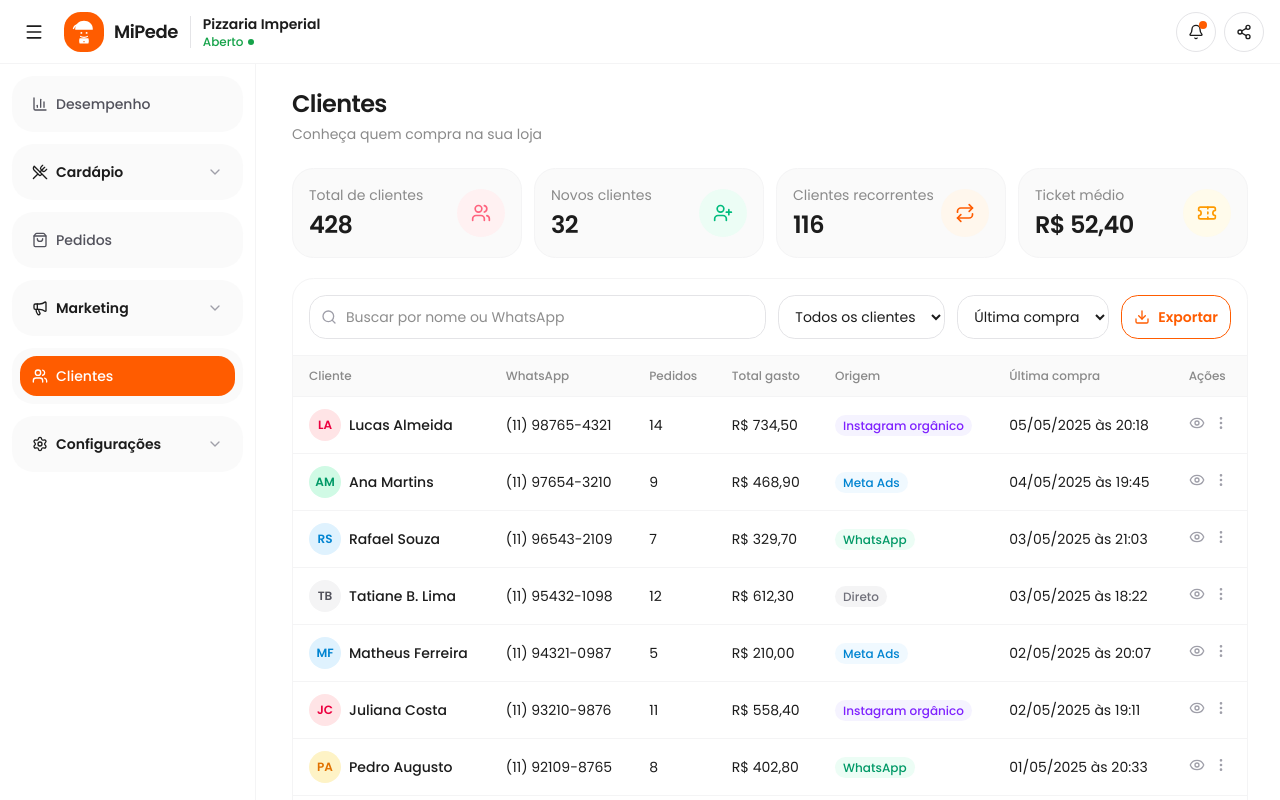
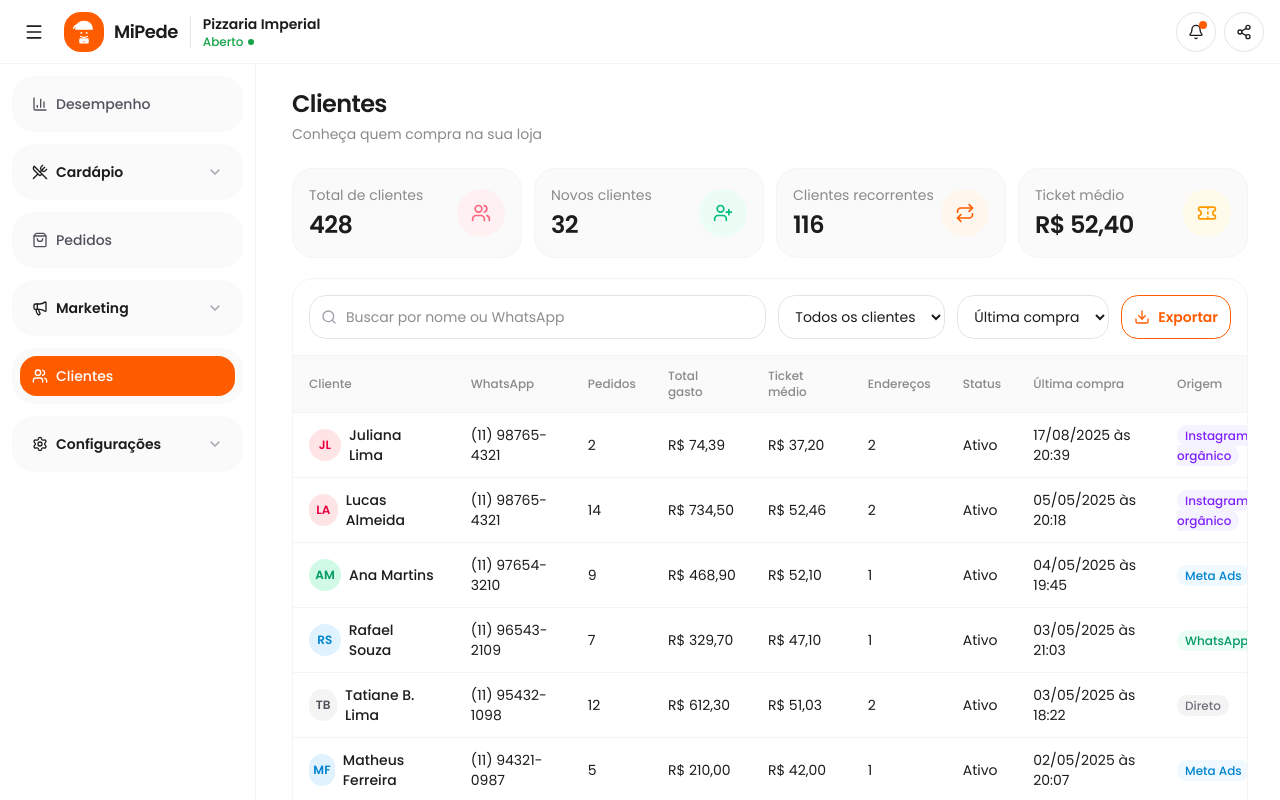
Before and after one commit to igorrodriguesmibusca-design/mipede-web, a Next.js app: page /admin/clientes in a window 1280 px wide. Shown: the top 800 px of the page. Built offline with nearby package versions, Linux system fonts and the light colour scheme.

Commit message:
refactor(admin): align customer data across order flows

```diff
--- a/src/app/admin/clientes/page.tsx
+++ b/src/app/admin/clientes/page.tsx
@@ -65,10 +65,10 @@ export default function CustomersPage() {
         </div>
 
         <div className="overflow-x-auto">
-          <table className="w-full min-w-[860px] text-left text-sm">
+          <table className="w-full min-w-[1080px] text-left text-sm">
             <thead className="bg-zinc-50 text-xs text-subtle">
               <tr>
-                {["Cliente", "WhatsApp", "Pedidos", "Total gasto", "Origem", "Última compra", "Ações"].map(
+                {["Cliente", "WhatsApp", "Pedidos", "Total gasto", "Ticket médio", "Endereços", "Status", "Última compra", "Origem", "Ações"].map(
                   (head) => (
                     <th key={head} className="px-4 py-3 font-medium">
                       {head}
@@ -96,12 +96,15 @@ export default function CustomersPage() {
                   <td className="px-4 py-3">{customer.phone}</td>
                   <td className="px-4 py-3">{customer.orders}</td>
                   <td className="px-4 py-3">{formatCurrency(customer.spent)}</td>
+                  <td className="px-4 py-3">{formatCurrency(customer.ticket)}</td>
+                  <td className="px-4 py-3">{customer.addressCount}</td>
+                  <td className="px-4 py-3">{customer.status}</td>
+                  <td className="px-4 py-3">{customer.lastPurchase}</td>
                   <td className="px-4 py-3">
                     <span className={cn("rounded-full px-2 py-0.5 text-xs font-medium", originClass[customer.origin])}>
                       {customer.origin}
                     </span>
                   </td>
-                  <td className="px-4 py-3">{customer.lastPurchase}</td>
                   <td className="px-4 py-3">
                     <span className="inline-flex gap-2 text-zinc-400">
                       <Eye className="size-4" />
--- a/src/data/mock-customers.ts
+++ b/src/data/mock-customers.ts
@@ -7,6 +7,9 @@ export type StoreCustomer = {
   phone: string;
   orders: number;
   spent: number;
+  ticket: number;
+  addressCount: number;
+  status: "Ativo";
   origin: CustomerOrigin;
   lastPurchase: string;
   tone: "rose" | "green" | "blue" | "slate" | "amber";
@@ -14,12 +17,29 @@ export type StoreCustomer = {
 
 export const customers: StoreCustomer[] = [
   {
+    id: "cust_juliana_lima",
+    name: "Juliana Lima",
+    initials: "JL",
+    phone: "(11) 98765-4321",
+    orders: 2,
+    spent: 74.39,
+    ticket: 37.2,
+    addressCount: 2,
+    status: "Ativo",
+    origin: "Instagram orgânico",
+    lastPurchase: "17/08/2025 às 20:39",
+    tone: "rose",
+  },
+  {
     id: "1",
     name: "Lucas Almeida",
     initials: "LA",
     phone: "(11) 98765-4321",
     orders: 14,
     spent: 734.5,
+    ticket: 52.46,
+    addressCount: 2,
+    status: "Ativo",
     origin: "Instagram orgânico",
     lastPurchase: "05/05/2025 às 20:18",
     tone: "rose",
@@ -31,6 +51,9 @@ export const customers: StoreCustomer[] = [
     phone: "(11) 97654-3210",
     orders: 9,
     spent: 468.9,
+    ticket: 52.1,
+    addressCount: 1,
+    status: "Ativo",
     origin: "Meta Ads",
     lastPurchase: "04/05/2025 às 19:45",
     tone: "green",
@@ -42,6 +65,9 @@ export const customers: StoreCustomer[] = [
     phone: "(11) 96543-2109",
     orders: 7,
     spent: 329.7,
+    ticket: 47.1,
+    addressCount: 1,
+    status: "Ativo",
     origin: "WhatsApp",
     lastPurchase: "03/05/2025 às 21:03",
     tone: "blue",
@@ -53,6 +79,9 @@ export const customers: StoreCustomer[] = [
     phone: "(11) 95432-1098",
     orders: 12,
     spent: 612.3,
+    ticket: 51.03,
+    addressCount: 2,
+    status: "Ativo",
     origin: "Direto",
     lastPurchase: "03/05/2025 às 18:22",
     tone: "slate",
@@ -64,6 +93,9 @@ export const customers: StoreCustomer[] = [
     phone: "(11) 94321-0987",
     orders: 5,
     spent: 210.0,
+    ticket: 42,
+    addressCount: 1,
+    status: "Ativo",
     origin: "Meta Ads",
     lastPurchase: "02/05/2025 às 20:07",
     tone: "blue",
@@ -75,6 +107,9 @@ export const customers: StoreCustomer[] = [
     phone: "(11) 93210-9876",
     orders: 11,
     spent: 558.4,
+    ticket: 50.76,
+    addressCount: 2,
+    status: "Ativo",
     origin: "Instagram orgânico",
     lastPurchase: "02/05/2025 às 19:11",
     tone: "rose",
@@ -86,6 +121,9 @@ export const customers: StoreCustomer[] = [
     phone: "(11) 92109-8765",
     orders: 8,
     spent: 402.8,
+    ticket: 50.35,
+    addressCount: 1,
+    status: "Ativo",
     origin: "WhatsApp",
     lastPurchase: "01/05/2025 às 20:33",
     tone: "amber",
@@ -97,6 +135,9 @@ export const customers: StoreCustomer[] = [
     phone: "(11) 91098-7654",
     orders: 6,
     spent: 275.6,
+    ticket: 45.93,
+    addressCount: 1,
+    status: "Ativo",
     origin: "Direto",
     lastPurchase: "30/04/2025 às 18:49",
     tone: "amber",
```
